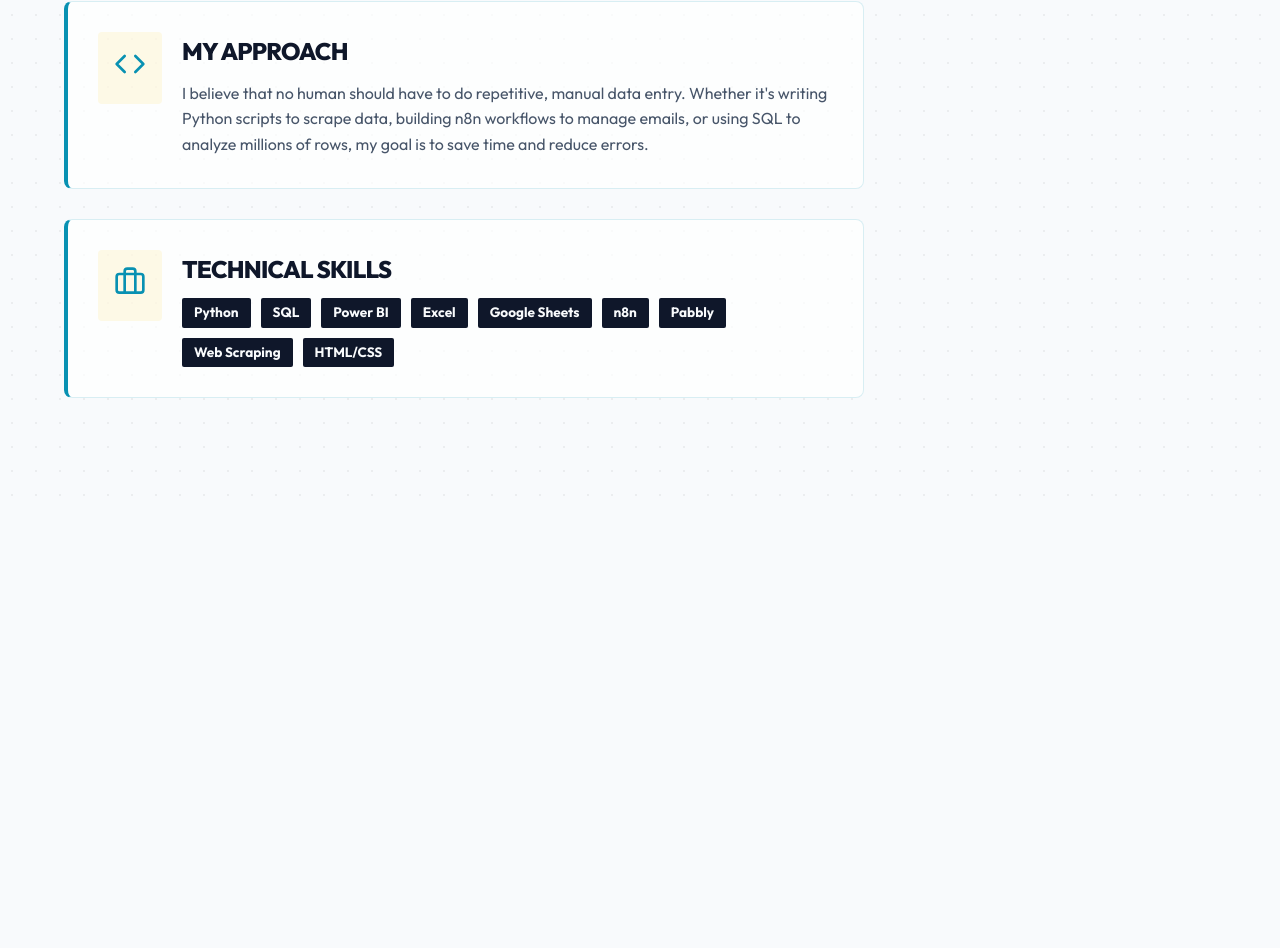
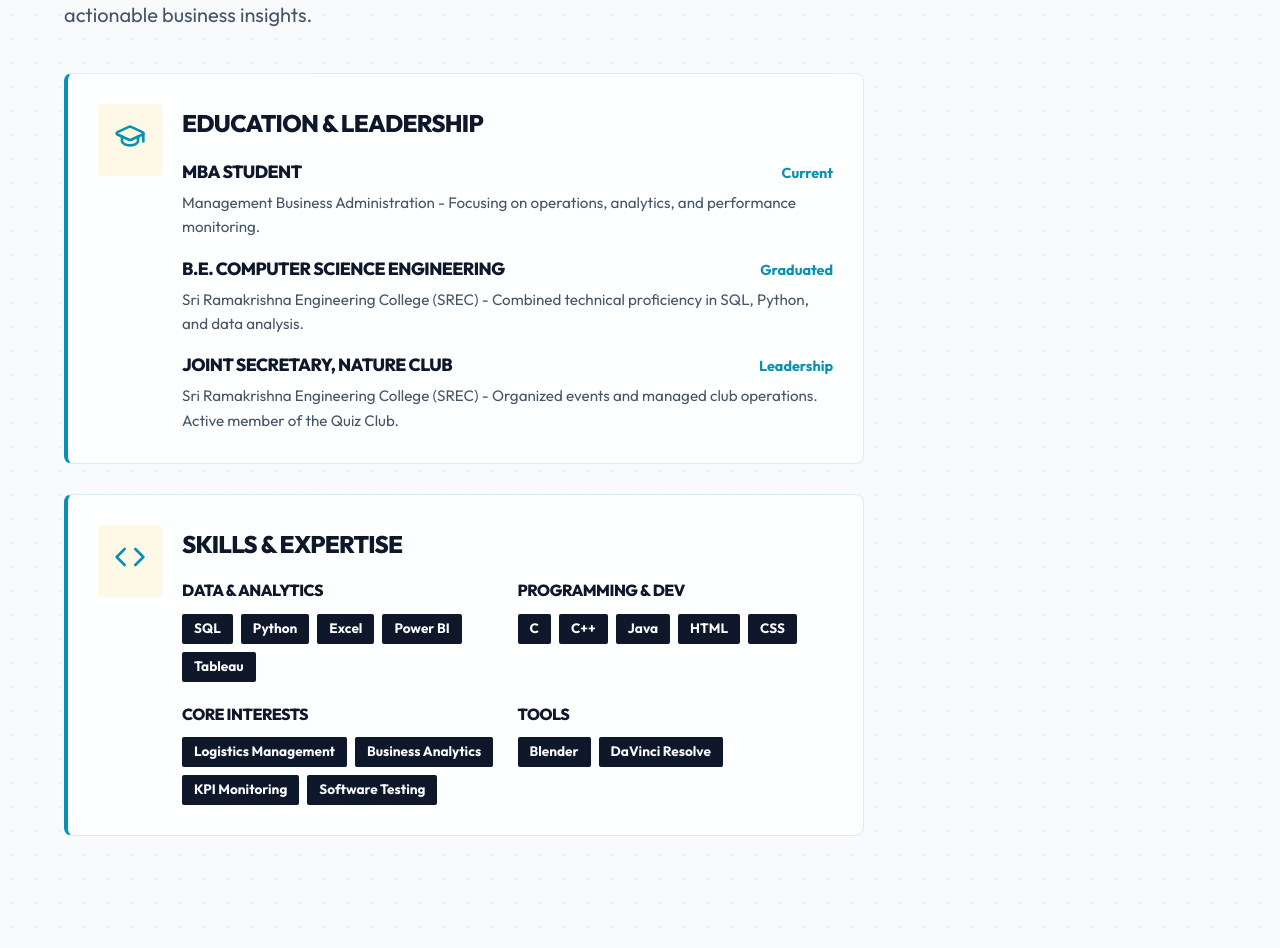
Before and after one commit to aadhavan733/Portfolio_Website, a React (Vite) app: page /about in a window 1280 px wide. Shown: the part 453-1401 px from the top of the page. Before the commit the page ends 971 px from the top, so only its background shows below. Built offline with nearby package versions, Linux system fonts and the light colour scheme.

Commit message:
Update portfolio with resume info and typing automation project

```diff
--- a/src/components/sections/ProjectsSection.jsx
+++ b/src/components/sections/ProjectsSection.jsx
@@ -1,6 +1,6 @@
 import React, { useState } from 'react';
 import { motion, AnimatePresence } from 'framer-motion';
-import { Code, Bot, BarChart, FileJson, ExternalLink } from 'lucide-react';
+import { Code, Bot, BarChart, FileJson, ExternalLink, Keyboard } from 'lucide-react';
 import { FaGithub } from 'react-icons/fa';
 
 const projectsData = [
@@ -17,6 +17,17 @@ const projectsData = [
   },
   {
     id: 2,
+    title: "Automation Typing Software",
+    description: "A Python-based automation script engineered to simulate human-like typing for automated data entry and repetitive text tasks, reducing manual workload and increasing efficiency.",
+    technologies: ["Python", "PyAutoGUI", "Automation"],
+    category: "Automation",
+    status: "Completed",
+    githubUrl: "https://github.com/aadhavan733",
+    liveUrl: null,
+    icon: <Keyboard size={32} color="var(--accent)" />
+  },
+  {
+    id: 3,
     title: "Executive Sales Dashboard",
     description: "An interactive Power BI dashboard extracting data from SQL databases to visualize key performance indicators, revenue growth, and regional sales distribution.",
     technologies: ["Power BI", "SQL Server", "DAX"],
@@ -27,7 +38,7 @@ const projectsData = [
     icon: <BarChart size={32} color="var(--accent)" />
   },
   {
-    id: 3,
+    id: 4,
     title: "Automated Invoicing Pipeline",
     description: "A workflow built with n8n that reads new Stripe transactions, generates PDF invoices, and automatically emails them to clients.",
     technologies: ["n8n", "Stripe API", "Node.js"],
--- a/src/components/sections/StatisticsSection.jsx
+++ b/src/components/sections/StatisticsSection.jsx
@@ -37,9 +37,9 @@ const StatisticsSection = () => {
   return (
     <section className="container" style={{ padding: '80px 24px', borderTop: '1px solid var(--glass-border)', borderBottom: '1px solid var(--glass-border)', background: 'rgba(0,0,0,0.2)' }}>
       <div style={{ display: 'flex', flexWrap: 'wrap', justifyContent: 'space-around', gap: '40px' }}>
-        <Counter from={0} to={15} duration={2} label="Projects Completed" />
-        <Counter from={0} to={12} duration={2} label="Technologies Used" />
-        <Counter from={0} to={3} duration={1.5} label="Certifications" />
+        <Counter from={0} to={2} duration={1.5} label="Projects Completed" />
+        <Counter from={0} to={15} duration={2} label="Technologies & Tools" />
+        <Counter from={0} to={4} duration={1.5} label="Core Interests" />
       </div>
     </section>
   );
--- a/src/pages/About.jsx
+++ b/src/pages/About.jsx
@@ -1,4 +1,4 @@
-import { User, Briefcase, Code } from 'lucide-react';
+import { User, Briefcase, Code, GraduationCap } from 'lucide-react';
 
 const About = () => {
   return (
@@ -7,35 +7,86 @@ const About = () => {
         <h1 style={{ fontSize: '4rem', marginBottom: '10px' }}>ABOUT <span className="highlight"><span>ME</span></span></h1>
 
         <p style={{ fontSize: '1.25rem', color: 'var(--text-secondary)', marginBottom: '40px', lineHeight: '1.8' }}>
-          I am a Data Analyst and Automation Engineer dedicated to transforming complex business problems into streamlined, automated workflows and clear, actionable dashboards.
+          I am an MBA student with a B.E. in Computer Science Engineering, combining technical proficiency in SQL, Python, and data analysis with hands-on experience in logistics KPI analysis and cost forecasting. I am skilled in identifying trends and translating data into actionable business insights.
         </p>
 
         <div style={{ display: 'grid', gridTemplateColumns: '1fr', gap: '30px', marginBottom: '60px' }}>
 
           <div className="glass-card" style={{ display: 'flex', gap: '20px', alignItems: 'flex-start' }}>
             <div style={{ background: 'rgba(250, 204, 21, 0.1)', padding: '16px', borderRadius: '4px' }}>
-              <Code size={32} color="var(--accent)" />
+              <GraduationCap size={32} color="var(--accent)" />
             </div>
             <div>
-              <h3 style={{ fontSize: '1.5rem', marginBottom: '10px' }}>My Approach</h3>
-              <p style={{ color: 'var(--text-secondary)', lineHeight: '1.6', margin: '0' }}>
-                I believe that no human should have to do repetitive, manual data entry. Whether it's writing Python scripts to scrape data, building n8n workflows to manage emails, or using SQL to analyze millions of rows, my goal is to save time and reduce errors.
-              </p>
+              <h3 style={{ fontSize: '1.5rem', marginBottom: '15px' }}>Education & Leadership</h3>
+              <div style={{ display: 'flex', flexDirection: 'column', gap: '15px' }}>
+                <div>
+                  <div style={{ display: 'flex', justifyContent: 'space-between', alignItems: 'baseline' }}>
+                    <h4 style={{ fontSize: '1.1rem', margin: '0', color: 'var(--text-primary)' }}>MBA Student</h4>
+                    <span style={{ color: 'var(--accent)', fontSize: '0.9rem', fontWeight: 'bold' }}>Current</span>
+                  </div>
+                  <p style={{ color: 'var(--text-secondary)', margin: '5px 0 0 0', fontSize: '0.95rem' }}>Management Business Administration - Focusing on operations, analytics, and performance monitoring.</p>
+                </div>
+                <div>
+                  <div style={{ display: 'flex', justifyContent: 'space-between', alignItems: 'baseline' }}>
+                    <h4 style={{ fontSize: '1.1rem', margin: '0', color: 'var(--text-primary)' }}>B.E. Computer Science Engineering</h4>
+                    <span style={{ color: 'var(--accent)', fontSize: '0.9rem', fontWeight: 'bold' }}>Graduated</span>
+                  </div>
+                  <p style={{ color: 'var(--text-secondary)', margin: '5px 0 0 0', fontSize: '0.95rem' }}>Sri Ramakrishna Engineering College (SREC) - Combined technical proficiency in SQL, Python, and data analysis.</p>
+                </div>
+                <div>
+                  <div style={{ display: 'flex', justifyContent: 'space-between', alignItems: 'baseline' }}>
+                    <h4 style={{ fontSize: '1.1rem', margin: '0', color: 'var(--text-primary)' }}>Joint Secretary, Nature Club</h4>
+                    <span style={{ color: 'var(--accent)', fontSize: '0.9rem', fontWeight: 'bold' }}>Leadership</span>
+                  </div>
+                  <p style={{ color: 'var(--text-secondary)', margin: '5px 0 0 0', fontSize: '0.95rem' }}>Sri Ramakrishna Engineering College (SREC) - Organized events and managed club operations. Active member of the Quiz Club.</p>
+                </div>
+              </div>
             </div>
           </div>
 
           <div className="glass-card" style={{ display: 'flex', gap: '20px', alignItems: 'flex-start' }}>
             <div style={{ background: 'rgba(250, 204, 21, 0.1)', padding: '16px', borderRadius: '4px' }}>
-              <Briefcase size={32} color="var(--accent)" />
+              <Code size={32} color="var(--accent)" />
             </div>
-            <div>
-              <h3 style={{ fontSize: '1.5rem', marginBottom: '10px' }}>Technical Skills</h3>
-              <div style={{ display: 'flex', flexWrap: 'wrap', gap: '10px' }}>
-                {['Python', 'SQL', 'Power BI', 'Excel', 'Google Sheets', 'n8n', 'Pabbly', 'Web Scraping', 'HTML/CSS'].map(skill => (
-                  <span key={skill} style={{ background: 'var(--text-primary)', color: 'var(--bg-darker)', padding: '4px 12px', fontFamily: 'Outfit', fontWeight: 'bold', fontSize: '0.85rem', borderRadius: '2px' }}>
-                    {skill}
-                  </span>
-                ))}
+            <div style={{ width: '100%' }}>
+              <h3 style={{ fontSize: '1.5rem', marginBottom: '15px' }}>Skills & Expertise</h3>
+
+              <div style={{ display: 'grid', gridTemplateColumns: 'repeat(auto-fit, minmax(250px, 1fr))', gap: '20px' }}>
+                <div>
+                  <h4 style={{ fontSize: '1rem', color: 'var(--text-primary)', marginBottom: '10px' }}>Data & Analytics</h4>
+                  <div style={{ display: 'flex', flexWrap: 'wrap', gap: '8px' }}>
+                    {['SQL', 'Python', 'Excel', 'Power BI', 'Tableau'].map(skill => (
+                      <span key={skill} style={{ background: 'var(--text-primary)', color: 'var(--bg-darker)', padding: '4px 12px', fontFamily: 'Outfit', fontWeight: 'bold', fontSize: '0.85rem', borderRadius: '2px' }}>{skill}</span>
+                    ))}
+                  </div>
+                </div>
+
+                <div>
+                  <h4 style={{ fontSize: '1rem', color: 'var(--text-primary)', marginBottom: '10px' }}>Programming & Dev</h4>
+                  <div style={{ display: 'flex', flexWrap: 'wrap', gap: '8px' }}>
+                    {['C', 'C++', 'Java', 'HTML', 'CSS'].map(skill => (
+                      <span key={skill} style={{ background: 'var(--text-primary)', color: 'var(--bg-darker)', padding: '4px 12px', fontFamily: 'Outfit', fontWeight: 'bold', fontSize: '0.85rem', borderRadius: '2px' }}>{skill}</span>
+                    ))}
+                  </div>
+                </div>
+
+                <div>
+                  <h4 style={{ fontSize: '1rem', color: 'var(--text-primary)', marginBottom: '10px' }}>Core Interests</h4>
+                  <div style={{ display: 'flex', flexWrap: 'wrap', gap: '8px' }}>
+                    {['Logistics Management', 'Business Analytics', 'KPI Monitoring', 'Software Testing'].map(skill => (
+                      <span key={skill} style={{ background: 'var(--text-primary)', color: 'var(--bg-darker)', padding: '4px 12px', fontFamily: 'Outfit', fontWeight: 'bold', fontSize: '0.85rem', borderRadius: '2px' }}>{skill}</span>
+                    ))}
+                  </div>
+                </div>
+
+                <div>
+                  <h4 style={{ fontSize: '1rem', color: 'var(--text-primary)', marginBottom: '10px' }}>Tools</h4>
+                  <div style={{ display: 'flex', flexWrap: 'wrap', gap: '8px' }}>
+                    {['Blender', 'DaVinci Resolve'].map(skill => (
+                      <span key={skill} style={{ background: 'var(--text-primary)', color: 'var(--bg-darker)', padding: '4px 12px', fontFamily: 'Outfit', fontWeight: 'bold', fontSize: '0.85rem', borderRadius: '2px' }}>{skill}</span>
+                    ))}
+                  </div>
+                </div>
               </div>
             </div>
           </div>
--- a/src/pages/Contact.jsx
+++ b/src/pages/Contact.jsx
@@ -1,4 +1,4 @@
-import { Mail, Link, Terminal, Briefcase } from 'lucide-react';
+import { Mail, Link, Terminal, Briefcase, Phone } from 'lucide-react';
 
 const Contact = () => {
   return (
@@ -6,7 +6,7 @@ const Contact = () => {
       <div style={{ marginTop: '120px', maxWidth: '800px' }}>
         <h1 style={{ fontSize: '4rem', marginBottom: '10px' }}>LET'S <span className="highlight"><span>CONNECT</span></span></h1>
         <p style={{ fontSize: '1.25rem', color: 'var(--text-secondary)', marginBottom: '60px', lineHeight: '1.8' }}>
-          Whether you need a custom Power BI dashboard, a fully automated Python workflow, or just want to chat about data, I'd love to hear from you.
+          Whether you want to discuss data analytics, operations, logistics KPIs, or just want to chat about identifying business trends, I'd love to hear from you.
         </p>
 
         <div style={{ display: 'grid', gridTemplateColumns: 'repeat(auto-fit, minmax(200px, 1fr))', gap: '30px', marginBottom: '60px' }}>
@@ -17,6 +17,14 @@ const Contact = () => {
             </div>
             <h3 style={{ margin: 0, color: 'var(--text-primary)' }}>Email Me</h3>
             <p style={{ margin: 0, color: 'var(--text-secondary)', fontSize: '0.85rem', wordBreak: 'break-all' }}>aadhavankanmaniraja@gmail.com</p>
+          </a>
+
+          <a href="tel:+917339151538" className="glass-card" style={{ textDecoration: 'none', display: 'flex', flexDirection: 'column', alignItems: 'center', textAlign: 'center', gap: '15px' }}>
+            <div style={{ background: 'rgba(250, 204, 21, 0.1)', padding: '20px', borderRadius: '50%' }}>
+              <Phone size={40} color="var(--accent)" />
+            </div>
+            <h3 style={{ margin: 0, color: 'var(--text-primary)' }}>Call Me</h3>
+            <p style={{ margin: 0, color: 'var(--text-secondary)', fontSize: '0.85rem', wordBreak: 'break-all' }}>+91 7339151538</p>
           </a>
 
           <a href="https://www.linkedin.com/in/aadhavan-kanmaniraja" target="_blank" rel="noreferrer" className="glass-card" style={{ textDecoration: 'none', display: 'flex', flexDirection: 'column', alignItems: 'center', textAlign: 'center', gap: '15px' }}>
--- a/src/pages/Projects.jsx
+++ b/src/pages/Projects.jsx
@@ -1,4 +1,4 @@
-import { Code, Bot, BarChart, FileJson } from 'lucide-react';
+import { Code, Bot, BarChart, FileJson, Keyboard } from 'lucide-react';
 import './Projects.css';
 
 const Projects = () => {
@@ -35,7 +35,29 @@ const Projects = () => {
             </div>
           </div>
 
-          {/* Project 2 - Coming Soon */}
+          {/* Project 2 - Completed */}
+          <div className="glass-card project-card">
+            <div className="project-header">
+              <Keyboard size={40} color="var(--accent)" />
+              <div className="status-badge completed">Completed</div>
+            </div>
+            <h2>Automation Typing Software</h2>
+            <p className="project-desc">
+              A Python-based automation script engineered to simulate human-like typing for automated data entry and repetitive text tasks, reducing manual workload and increasing efficiency.
+            </p>
+            <div className="tech-stack">
+              <span>Python</span>
+              <span>PyAutoGUI</span>
+              <span>Automation</span>
+            </div>
+            <div className="project-links">
+              <a href="https://github.com/aadhavan733" target="_blank" rel="noreferrer" className="btn btn-outline" style={{ padding: '8px 16px', fontSize: '0.9rem' }}>
+                <Code size={18} /> View Code
+              </a>
+            </div>
+          </div>
+
+          {/* Project 3 - Coming Soon */}
           <div className="glass-card project-card coming-soon">
             <div className="project-header">
               <BarChart size={40} color="var(--text-secondary)" />
@@ -52,7 +74,7 @@ const Projects = () => {
             </div>
           </div>
 
-          {/* Project 3 - Coming Soon */}
+          {/* Project 4 - Coming Soon */}
           <div className="glass-card project-card coming-soon">
             <div className="project-header">
               <FileJson size={40} color="var(--text-secondary)" />
```
